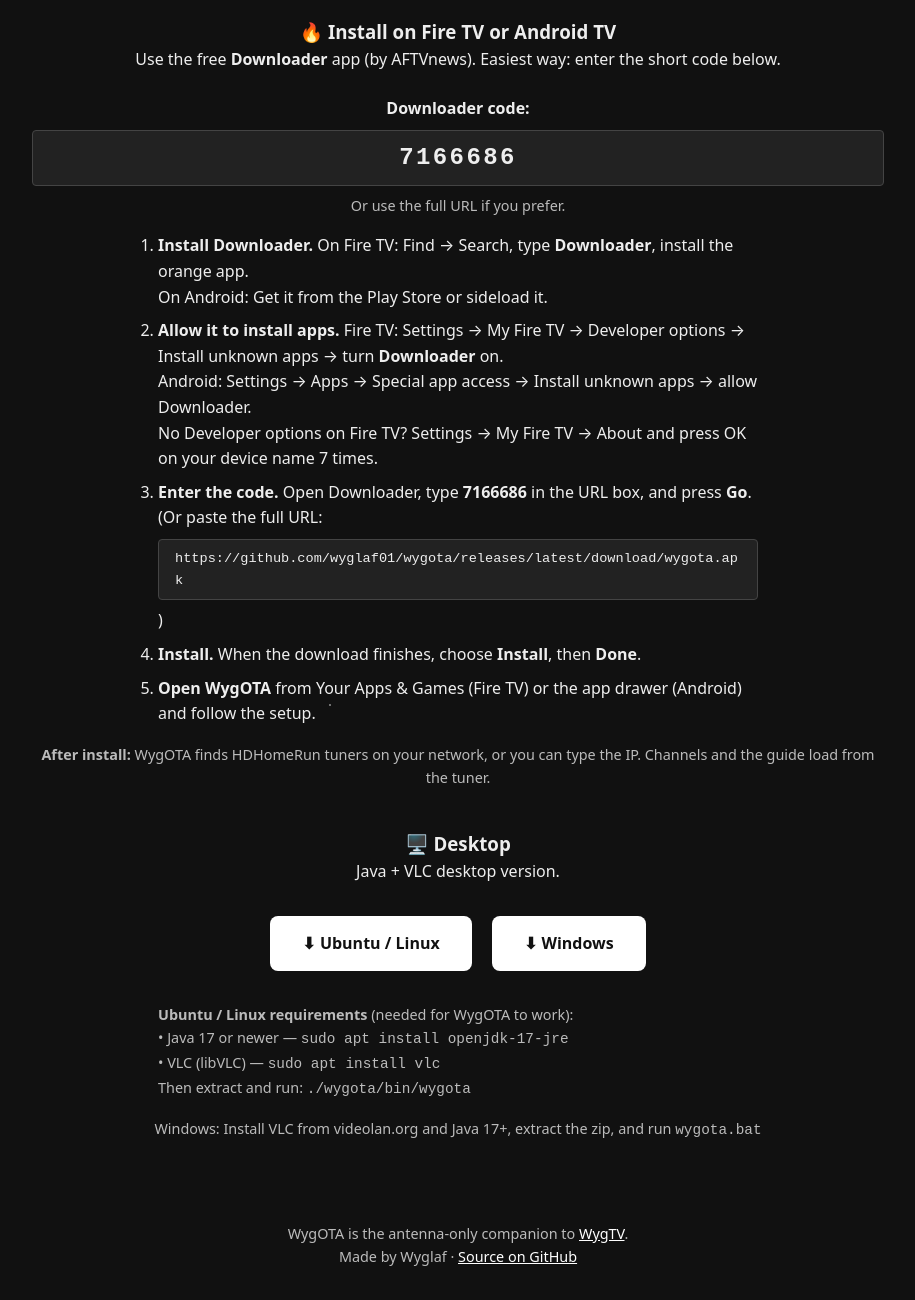
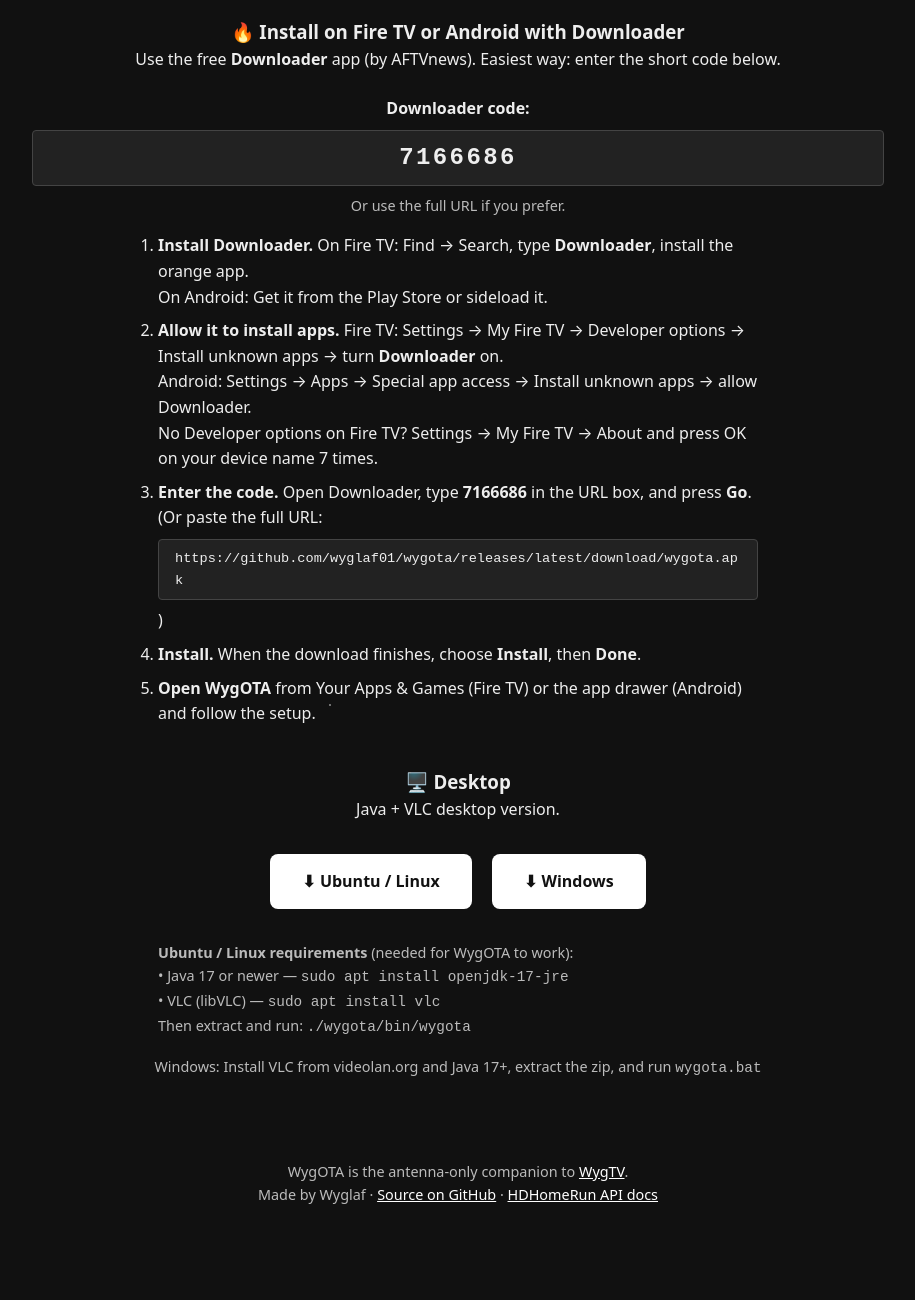
Before and after one commit to wyglaf01/wygota, a plain HTML site: page docs/index.html in a window 1280 px wide. Shown: the part 1455-2755 px from the top of the page, without its empty margins (182-1097 px from the left). After the commit the page ends 2693 px from the top, so only its background shows below. Drawn offline with Linux system fonts and the light colour scheme.

Commit message:
Add HDHomeRun API documentation link

```diff
--- a/docs/index.html
+++ b/docs/index.html
@@ -144,7 +144,6 @@
   <nav>
     <a href="#what">What it does</a>
     <a href="#download">Download</a>
-    <a href="#install">Install</a>
     <a href="https://github.com/wyglaf01/wygota" target="_blank">GitHub</a>
   </nav>
   <header class="hero">
@@ -191,7 +190,7 @@
     <div class="code">https://github.com/wyglaf01/wygota/releases/latest/download/wygota.apk</div>
     <p style="font-size: 0.9rem; color: var(--muted);">Requires Android 6.0+ / Fire OS. Enable “Install unknown apps” if needed.</p>
 
-    <h3 id="install" style="margin-top: 2.5rem;">🔥 Install on Fire TV or Android TV</h3>
+    <h3 style="margin-top: 2.5rem;">🔥 Install on Fire TV or Android with Downloader</h3>
     <p>Use the free <strong>Downloader</strong> app (by AFTVnews). Easiest way: enter the short code below.</p>
 
     <p style="margin-top: 1.5rem;"><strong>Downloader code:</strong></p>
@@ -206,9 +205,6 @@
       <li><strong>Install.</strong> When the download finishes, choose <strong>Install</strong>, then <strong>Done</strong>.</li>
       <li><strong>Open WygOTA</strong> from Your Apps & Games (Fire TV) or the app drawer (Android) and follow the setup.</li>
     </ol>
-    <p style="margin-top: 1rem; font-size: 0.9rem; color: var(--muted);">
-      <strong>After install:</strong> WygOTA finds HDHomeRun tuners on your network, or you can type the IP. Channels and the guide load from the tuner.
-    </p>
 
     <h3 style="margin-top: 2.5rem;">🖥️ Desktop</h3>
     <p>Java + VLC desktop version.</p>
@@ -233,7 +229,7 @@
 
   <footer>
     WygOTA is the antenna-only companion to <a href="https://wyglaf01.github.io/WygTV-AndroidTV/">WygTV</a>.<br>
-    Made by Wyglaf · <a href="https://github.com/wyglaf01/wygota">Source on GitHub</a>
+    Made by Wyglaf · <a href="https://github.com/wyglaf01/wygota">Source on GitHub</a> · <a href="https://github.com/Silicondust/documentation/wiki" target="_blank">HDHomeRun API docs</a>
   </footer>
 
   <script>
```
